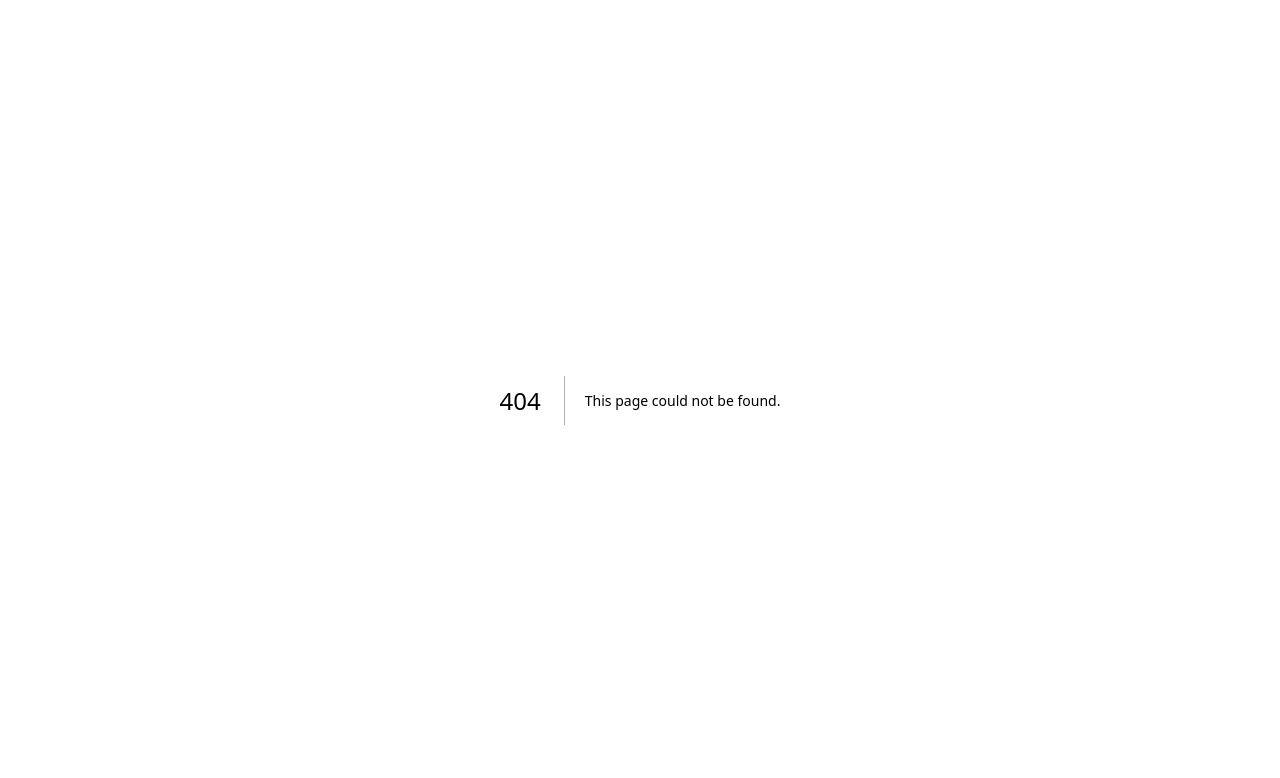
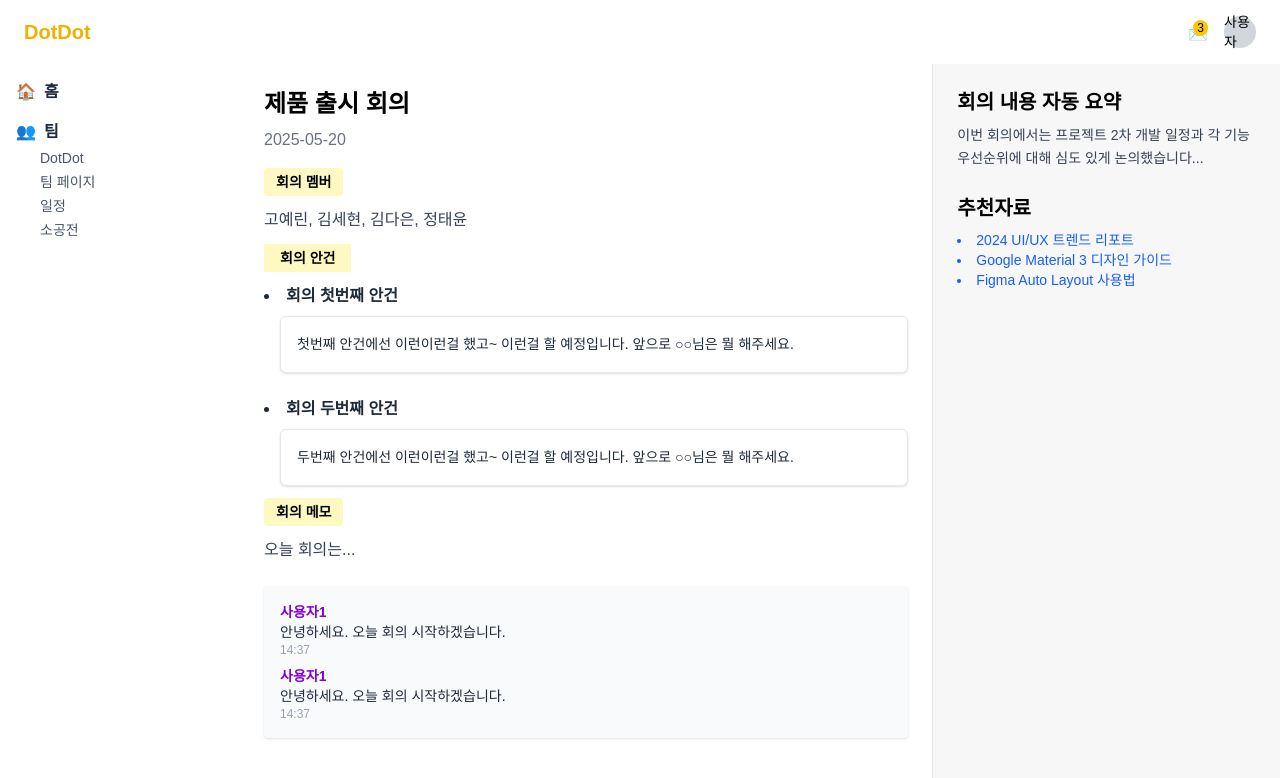
Before and after one commit to DotDot5/DotDot_FE, a Next.js app: page /team/records/1 in a window 1280 px wide. Before the commit this address had no page. Shown: the top 778 px of the page. Built offline with nearby package versions, Linux system fonts and the light colour scheme.

Commit message:
feat : 이전 회의 기록 UI

```diff
--- a/package.json
+++ b/package.json
@@ -10,6 +10,7 @@
   },
   "dependencies": {
     "@tailwindcss/cli": "^4.1.11",
+    "classnames": "^2.5.1",
     "clsx": "^2.1.1",
     "lucide-react": "^0.525.0",
     "next": "15.3.4",
--- /dev/null
+++ b/src/app/team/records/[meetingId]/layout.tsx
@@ -0,0 +1,5 @@
+import React from 'react';
+
+export default function RecordsLayout({ children }: { children: React.ReactNode }) {
+  return <>{children}</>;
+}
--- /dev/null
+++ b/src/app/team/records/[meetingId]/page.tsx
@@ -0,0 +1,65 @@
+import ChatSection from '@/components/ChatSection';
+import SummarySection from '@/components/SummarySection';
+import ResourcesSection from '@/components/RecommandSection';
+
+export default function MeetingDetailPage() {
+  return (
+    <div className="flex h-full overflow-hidden">
+      {/* 회의 정보 및 음성 기록 */}
+      <div className="w-2/3 p-6 overflow-y-auto bg-white border-r border-gray-200">
+        <div className="space-y-6">
+          <section>
+            <h2 className="text-2xl font-bold mb-2">제품 출시 회의</h2>
+            <p className="text-gray-500">2025-05-20</p>
+
+            <div className="mt-4 space-y-3">
+              <div className="bg-yellow-100 px-3 py-1 inline-block rounded text-sm font-semibold">
+                회의 멤버
+              </div>
+              <p className="text-gray-700">고예린, 김세현, 김다은, 정태윤</p>
+
+              <div className="bg-yellow-100 px-4 py-1 inline-block rounded- text-sm font-semibold">
+                회의 안건
+              </div>
+              <ul className="list-disc list-inside text-gray-800 space-y-6">
+                {/* 첫번째 안건 */}
+                <li>
+                  <span className="font-semibold">회의 첫번째 안건</span>
+                  <div className="mt-2 ml-4 p-4 rounded-md border border-gray-200 bg-white shadow-sm text-sm leading-relaxed">
+                    첫번째 안건에선 이런이런걸 했고~ 이런걸 할 예정입니다. 앞으로 ○○님은 뭘
+                    해주세요.
+                  </div>
+                </li>
+
+                {/* 두번째 안건 */}
+                <li>
+                  <span className="font-semibold">회의 두번째 안건</span>
+                  <div className="mt-2 ml-4 p-4 rounded-md border border-gray-200 bg-white shadow-sm text-sm leading-relaxed space-y-2">
+                    <p>
+                      두번째 안건에선 이런이런걸 했고~ 이런걸 할 예정입니다. 앞으로 ○○님은 뭘
+                      해주세요.
+                    </p>
+                  </div>
+                </li>
+              </ul>
+
+              <div className="bg-yellow-100 px-3 py-1 inline-block rounded text-sm font-semibold">
+                회의 메모
+              </div>
+              <p className="text-gray-700">오늘 회의는...</p>
+            </div>
+          </section>
+          <ChatSection />
+        </div>
+      </div>
+
+      {/* 요약 및 자료 */}
+      <div className="w-1/3 p-6 overflow-y-auto bg-[#f7f7f7]">
+        <div className="space-y-6">
+          <SummarySection />
+          <ResourcesSection />
+        </div>
+      </div>
+    </div>
+  );
+}
--- /dev/null
+++ b/src/components/ChatSection.tsx
@@ -0,0 +1,20 @@
+export default function ChatSection() {
+  return (
+    <section className="mt-6">
+      <div className="bg-gray-50 p-4 rounded shadow-sm space-y-2">
+        <div>
+          <p className="text-sm font-semibold text-purple-700">사용자1</p>
+          <p className="text-sm text-gray-800">안녕하세요. 오늘 회의 시작하겠습니다.</p>
+          <p className="text-xs text-gray-400">14:37</p>
+        </div>
+        <div>
+          <p className="text-sm font-semibold text-purple-700">사용자1</p>
+          <p className="text-sm text-gray-800">안녕하세요. 오늘 회의 시작하겠습니다.</p>
+          <p className="text-xs text-gray-400">14:37</p>
+        </div>
+
+        {/* ...채팅 반복 */}
+      </div>
+    </section>
+  );
+}
--- /dev/null
+++ b/src/components/RecommandSection.tsx
@@ -0,0 +1,24 @@
+export default function RecommendSection() {
+  return (
+    <section className="mt-4">
+      <h3 className="text-xl font-bold mb-2">추천자료</h3>
+      <ul className="list-disc list-inside text-sm text-blue-600">
+        <li>
+          <a href="https://uxplanet.org/2024-uiux-trend-report" target="_blank">
+            2024 UI/UX 트렌드 리포트
+          </a>
+        </li>
+        <li>
+          <a href="https://m3.material.io" target="_blank">
+            Google Material 3 디자인 가이드
+          </a>
+        </li>
+        <li>
+          <a href="https://figma.com/auto-layout" target="_blank">
+            Figma Auto Layout 사용법
+          </a>
+        </li>
+      </ul>
+    </section>
+  );
+}
--- /dev/null
+++ b/src/components/SummarySection.tsx
@@ -0,0 +1,10 @@
+export default function SummarySection() {
+  return (
+    <section>
+      <h3 className="text-xl font-bold mb-2">회의 내용 자동 요약</h3>
+      <p className="text-gray-700 text-sm leading-relaxed">
+        이번 회의에서는 프로젝트 2차 개발 일정과 각 기능 우선순위에 대해 심도 있게 논의했습니다...
+      </p>
+    </section>
+  );
+}
--- a/src/components/layout/MainLayout.tsx
+++ b/src/components/layout/MainLayout.tsx
@@ -1,6 +1,5 @@
 import Header from './Header';
 import Sidebar from './MenuBar';
-import '@/app/globals.css';
 
 export default function MainLayout({ children }: { children: React.ReactNode }) {
   return (
--- a/tailwind.config.ts
+++ b/tailwind.config.ts
@@ -1,7 +1,7 @@
 import type { Config } from 'tailwindcss';
 
 const config: Config = {
-  content: ['./src/app/**/*.{js,ts,jsx,tsx}', './src/components/**/*.{js,ts,jsx,tsx}'],
+  content: ['./src/**/*.{js,ts,jsx,tsx}'],
   theme: {
     extend: {
       fontSize: {
```
Also changed, not shown: 1 other file (tests, documents, lock files or other folders).
